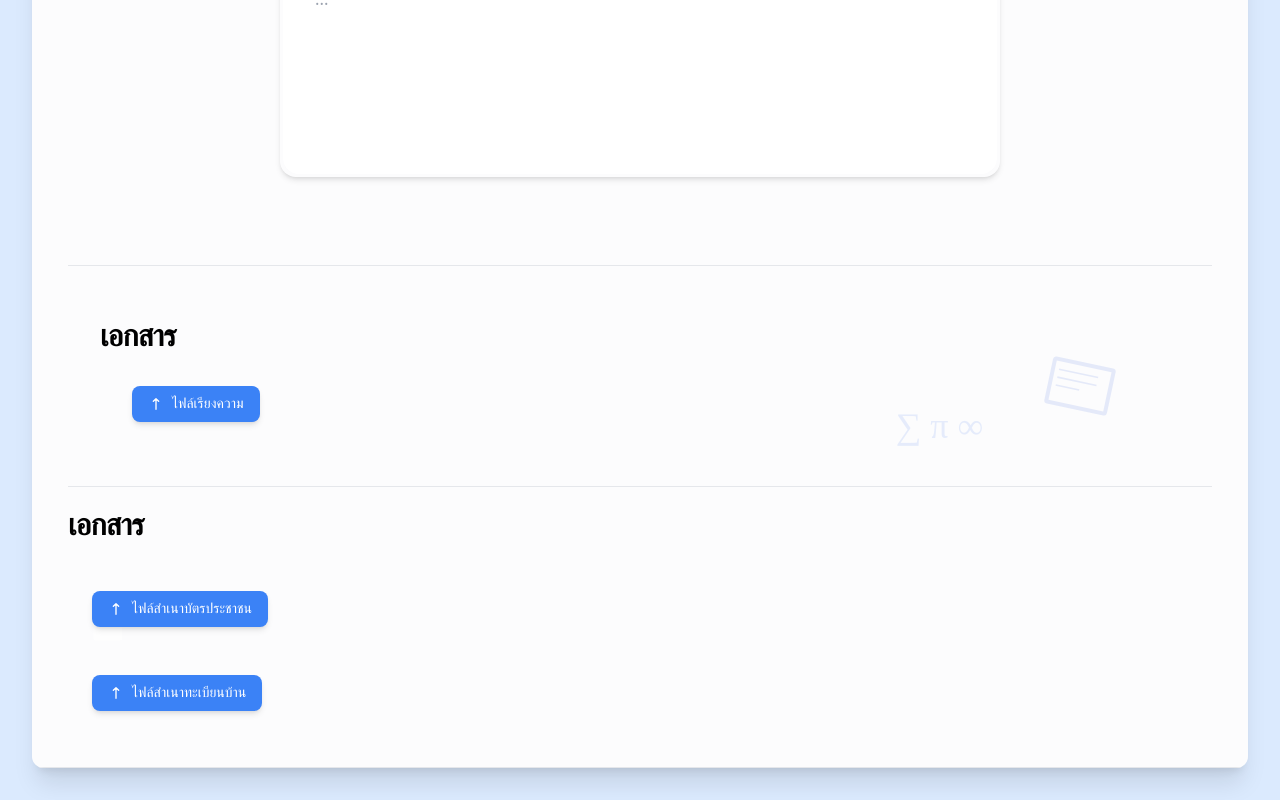
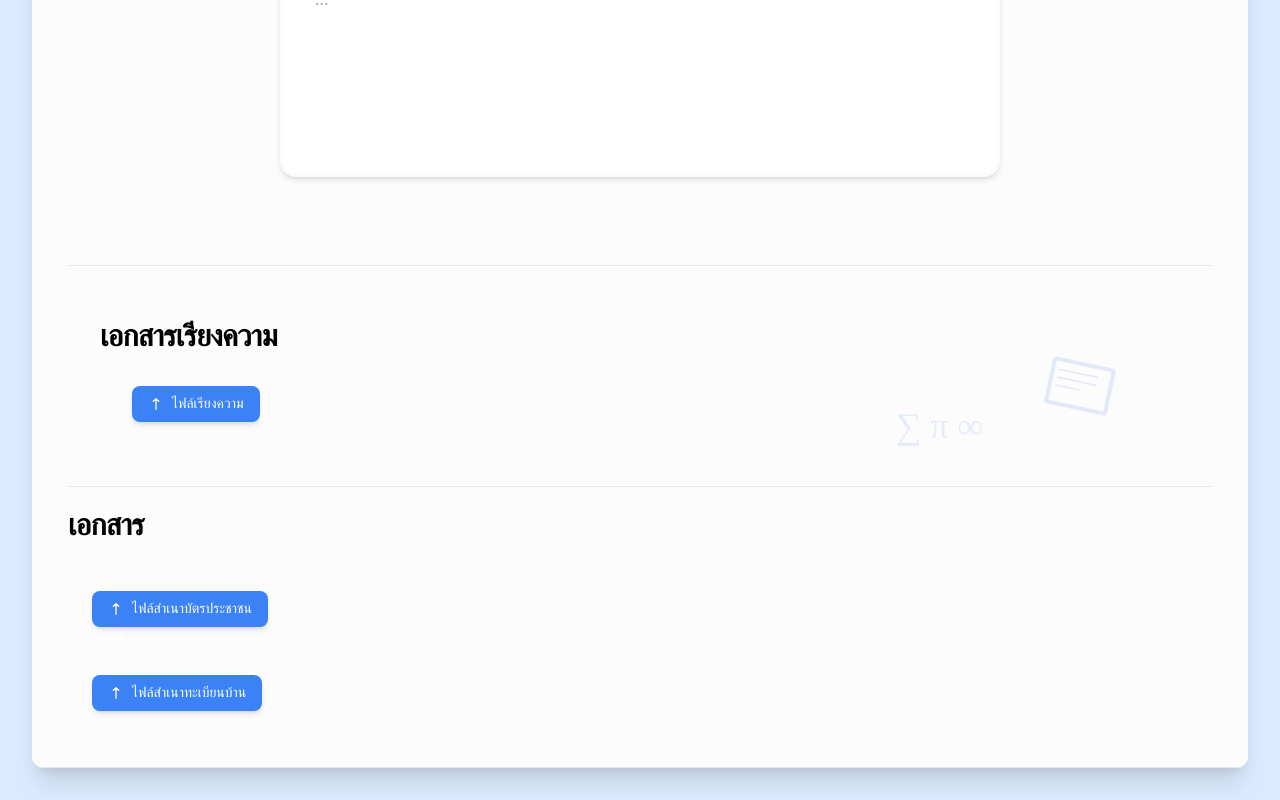
Before and after one commit to CKMarineTest/LoginGumlungjai, a Vue app: page /thegift/documentdata in a window 1280 px wide. Shown: the part 5852-6652 px from the top of the page. Built offline with nearby package versions, Linux system fonts and the light colour scheme; a web font is replaced by a local one.

Commit message:
Revision 21

```diff
--- a/src/components/EssaySubmissionComponent.vue
+++ b/src/components/EssaySubmissionComponent.vue
@@ -19,7 +19,7 @@
 
         <div class="overflow-hidden">
             <div class="">
-                <h1 class="text-xl sm:text-2xl lg:text-3xl font-bold tracking-tight">เอกสาร</h1>
+                <h1 class="text-xl sm:text-2xl lg:text-3xl font-bold tracking-tight">เอกสารเรียงความ</h1>
             </div>
 
 
```
